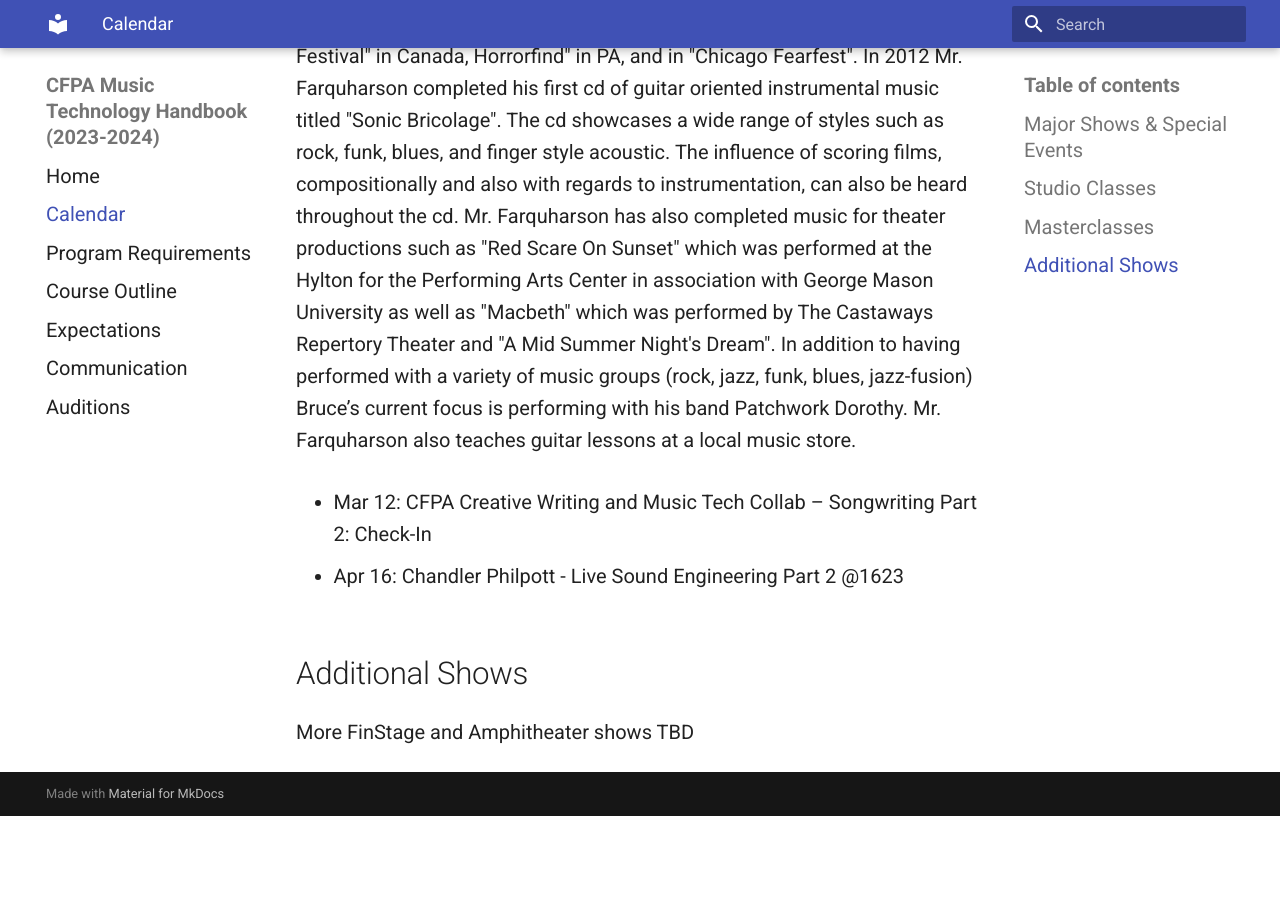
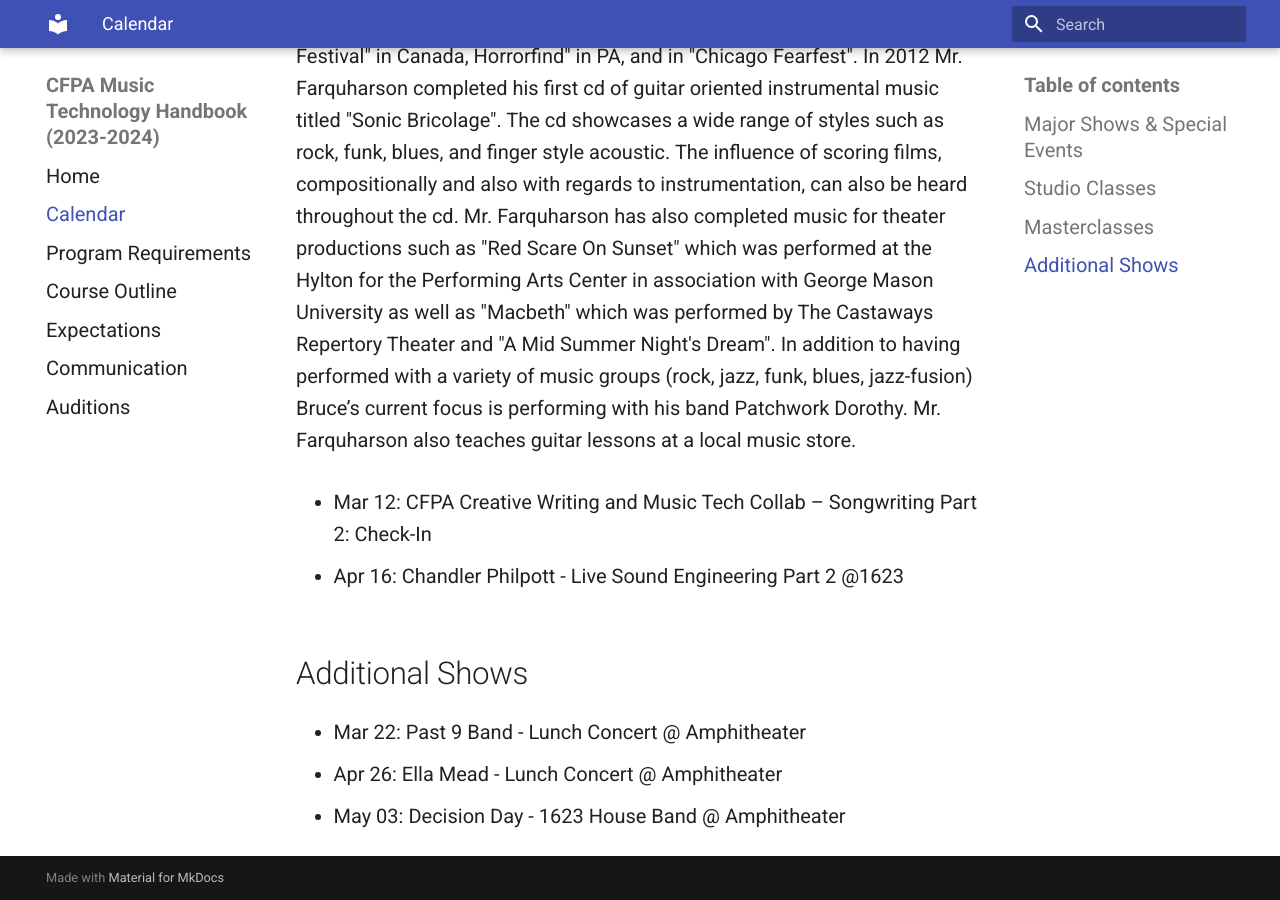
Before and after one commit to sophia-sms/handbook, an MkDocs documentation site: the page built from docs/calendar.md, in a window 1280 px wide and 900 px high, scrolled down 3659 px. Built offline with MkDocs 1.6.1 and Material for MkDocs 9.7.7, drawn with Linux system fonts in a browser that asks for light colours; before the commit the page ends 4475 px from its top, so only the background shows below that.

Commit message:
Update calendar.md

```diff
--- a/docs/calendar.md
+++ b/docs/calendar.md
@@ -82,4 +82,6 @@ Masterclasses are from 2:30 to 4:00 on the following days:
 
 ## Additional Shows
 
-More FinStage and Amphitheater shows TBD
+- Mar 22: Past 9 Band - Lunch Concert @ Amphitheater
+- Apr 26: Ella Mead - Lunch Concert @ Amphitheater
+- May 03: Decision Day - 1623 House Band @ Amphitheater
```
